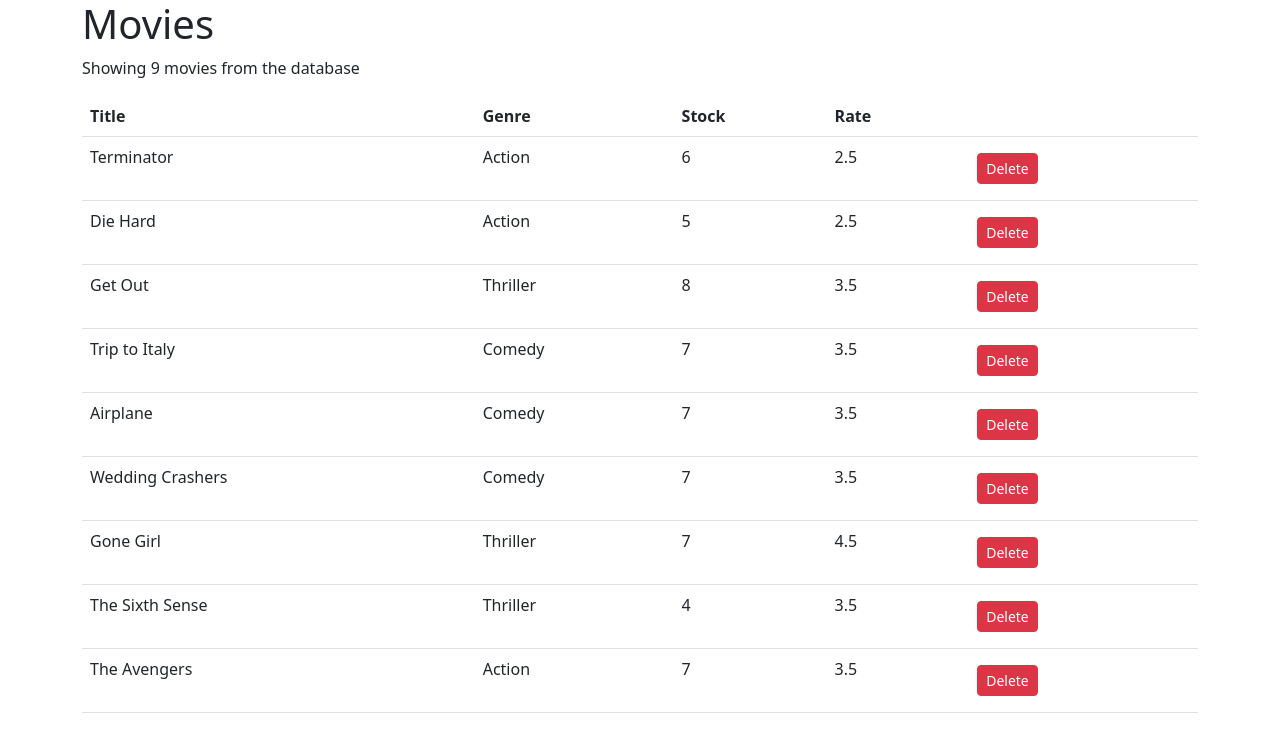
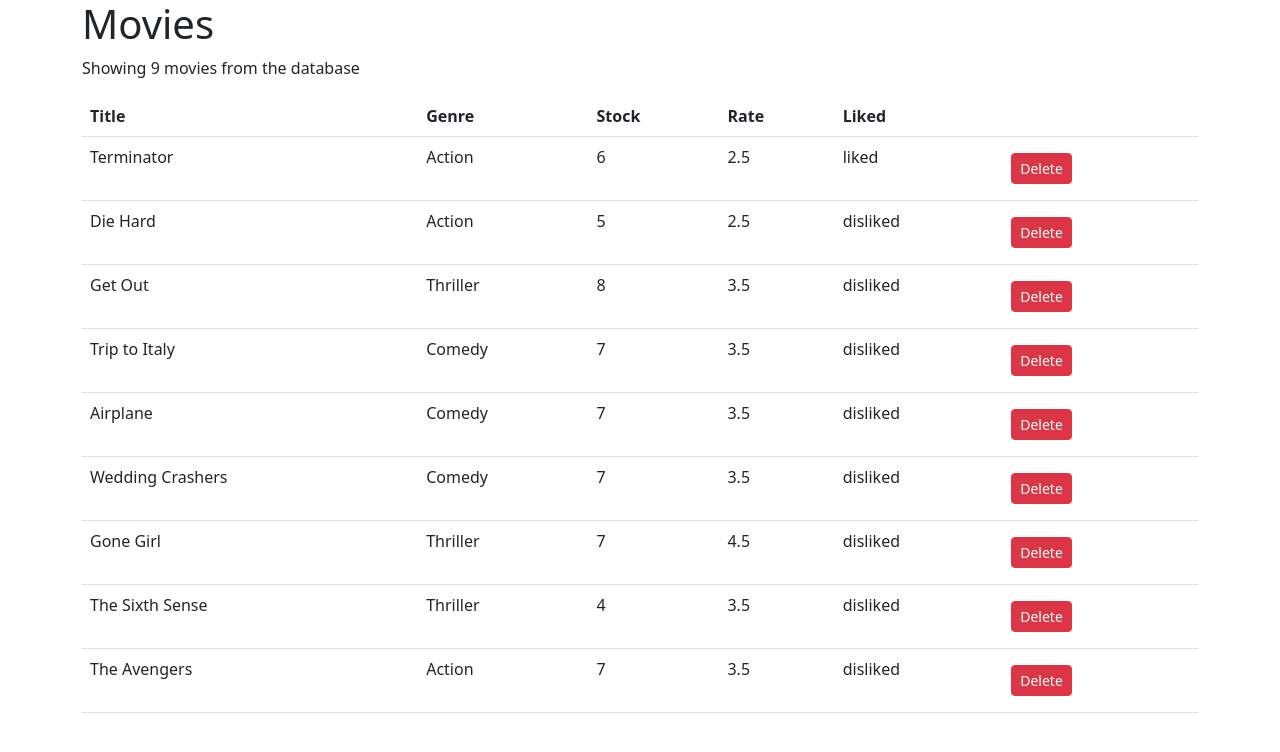
Before and after one commit to chrisvasqm/react-vidly, a React (Create React App) app: page / in a window 1280 px wide. Shown: the top 752 px of the page. Built offline with nearby package versions, Linux system fonts and the light colour scheme.

Commit message:
Add column

```diff
--- a/src/components/movies.jsx
+++ b/src/components/movies.jsx
@@ -31,17 +31,19 @@
               <th scope="col">Genre</th>
               <th scope="col">Stock</th>
               <th scope="col">Rate</th>
+              <th scope="col">Liked</th>
               <th scope="col"></th>
             </tr>
           </thead>
           <tbody>
-            {this.state.movies.map((m) => {
+            {this.state.movies.map(m => {
               return (
                 <tr key={m._id}>
                   <td>{m.title}</td>
                   <td>{m.genre.name}</td>
                   <td>{m.numberInStock}</td>
                   <td>{m.dailyRentalRate}</td>
+                  <td>{m.isLiked ? 'liked' : 'disliked'}</td>
                   <td>
                     <button
                       className="btn btn-danger btn-sm m-2"
@@ -62,7 +64,7 @@
   }
 
   handleDelete(id) {
-    const movies = this.state.movies.filter((m) => m._id !== id);
+    const movies = this.state.movies.filter(m => m._id !== id);
     this.setState({ movies });
   }
 }
```
